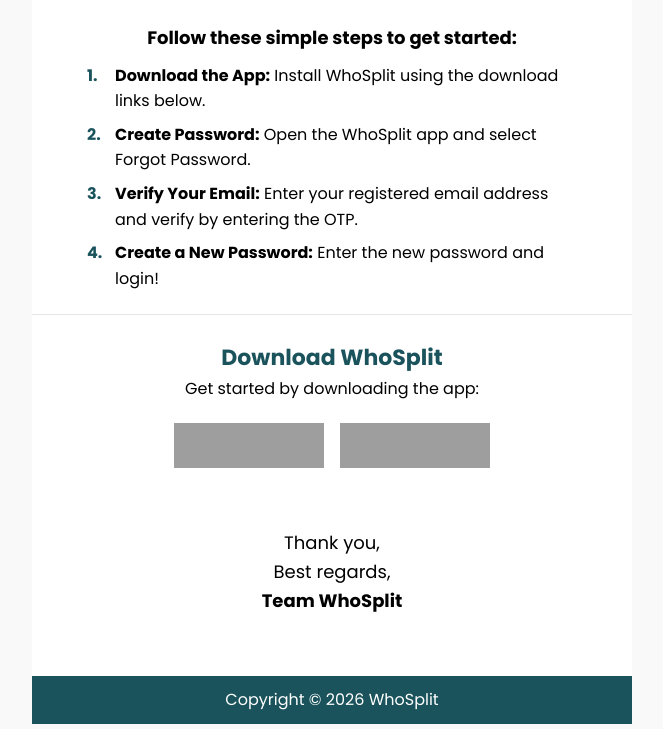
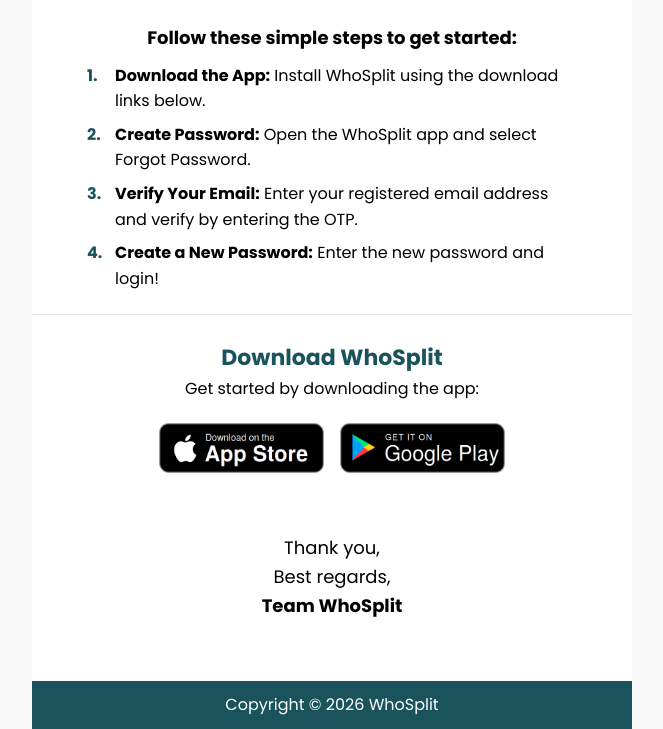
Before and after one commit to bilalsaleem14/splitpeer-backend, a Django app: template templates/email_templates/friend_invitation.html in a window 1280 px wide. Shown: the part 375-1104 px from the top of the page, without its empty margins (308-971 px from the left). Run offline with Django 5.2, Linux system fonts and the light colour scheme; the template is opened without the code that fills it, so the values that code supplies are empty; parts of the project's set-up code (start-up, migrations or seed data) failed here and were passed over; grey boxes are pictures that could not be loaded.

Commit message:
Update email sending logic to use DEFAULT_FROM_EMAIL and enhance friend invitation template with updated app store links.

```diff
--- a/api/core/otp_helper.py
+++ b/api/core/otp_helper.py
@@ -31,7 +31,7 @@ def send_html_email(subject, recipient_list, template_name, context_obj, attach_
         recipient_list = [recipient_list]
     text_template = get_template(template_name)
     template_content = text_template.render(context_obj)
-    msg = EmailMultiAlternatives(subject, subject, settings.EMAIL_HOST_USER, recipient_list)
+    msg = EmailMultiAlternatives(subject, subject, settings.DEFAULT_FROM_EMAIL, recipient_list)
     msg.attach_alternative(template_content, "text/html")
     if attach_badges:
         attach_inline_images(msg)
--- a/config/settings.py
+++ b/config/settings.py
@@ -233,6 +233,7 @@ EMAIL_USE_TLS = env.bool("EMAIL_USE_TLS")
 EMAIL_USE_SSL = env.bool("EMAIL_USE_SSL")
 EMAIL_HOST_USER = env.str("EMAIL_HOST_USER")
 EMAIL_HOST_PASSWORD = env.str("EMAIL_HOST_PASSWORD")
+DEFAULT_FROM_EMAIL = env.str("DEFAULT_FROM_EMAIL")
 
 RANDOM_OTP = env.bool("RANDOM_OTP")
 
--- a/templates/email_templates/friend_invitation.html
+++ b/templates/email_templates/friend_invitation.html
@@ -262,14 +262,11 @@
                                                             </div>
 
                                                             <div style="text-align:center;">
-                                                                <a href="https://whosplit.com/" target="_blank" style="display:inline-block;width:150px;height:45px;margin:6px;padding:0px;border-radius:12px;text-align:center;text-decoration:none;color:#ffffff;">
-                                                                    <!-- <img alt="Get it on Google Play" src="https://appure.io/badges/playstore/en.svg" style="width: 100%;height: 45px; border-radius: 7px;" /> -->
-                                                                     <img src="cid:app-store-badge" width="150" height="45" alt="Download on the App Store" style="display:block; border:0; outline:none; width:150px; height:45px;">
+                                                                <a href="https://whosplit.com/" target="_blank" style="display:inline-block;width:165px;height:50px;margin:6px;padding:0px;border-radius:12px;text-align:center;text-decoration:none;color:#ffffff;">
+                                                                    <img src="https://api.whosplit.com/media/app-store-badge.png" width="165" height="50" alt="Download on the App Store" style="display:block; border:0; outline:none; width:165px; height:50px;">
                                                                 </a>
-                                                                <!-- <a href="https://whosplit.com/" target="_blank" style="display:inline-block;width:150px;margin:6px;padding:7px 0 8px;background-color:#000000;border:1px solid #a6a6a6;border-radius:8px;text-align:center;text-decoration:none;color:#ffffff;"><span style="display:block;font-size:10px;line-height:12px;color:#ffffff;">Download on the</span><span style="display:block;font-size:20px;line-height:26px;font-weight:600;color:#ffffff;">App Store</span></a> -->
-                                                                <a href="https://whosplit.com/" target="_blank" style="display:inline-block;width:150px;height:45px;margin:6px;padding:0px;border-radius:8px;text-align:center;text-decoration:none;color:#ffffff;">
-                                                                    <img src="cid:google-play-badge" width="150" height="45" alt="Get it on Google Play" style="display:block; border:0; outline:none; width:150px; height:45px;">
-                                                                    <!-- <img src="https://tools.applemediaservices.com/api/badges/download-on-the-app-store/black/en-us?size=450x150"width="150" height="50" alt="Download on the App Store" style="display:block; border:0; outline:none; width:150px; height:50px;"> -->
+                                                                <a href="https://play.google.com/store/apps/details?id=com.whosplit.app" target="_blank" style="display:inline-block;width:165px;height:50px;margin:6px;padding:0px;border-radius:8px;text-align:center;text-decoration:none;color:#ffffff;">
+                                                                    <img src="https://api.whosplit.com/media/google-play-badge.png" width="165" height="50" alt="Download on the Play Store" style="display:block; border:0; outline:none; width:165px; height:50px;">
                                                                 </a>
                                                             </div>
                                                         </td>
```
